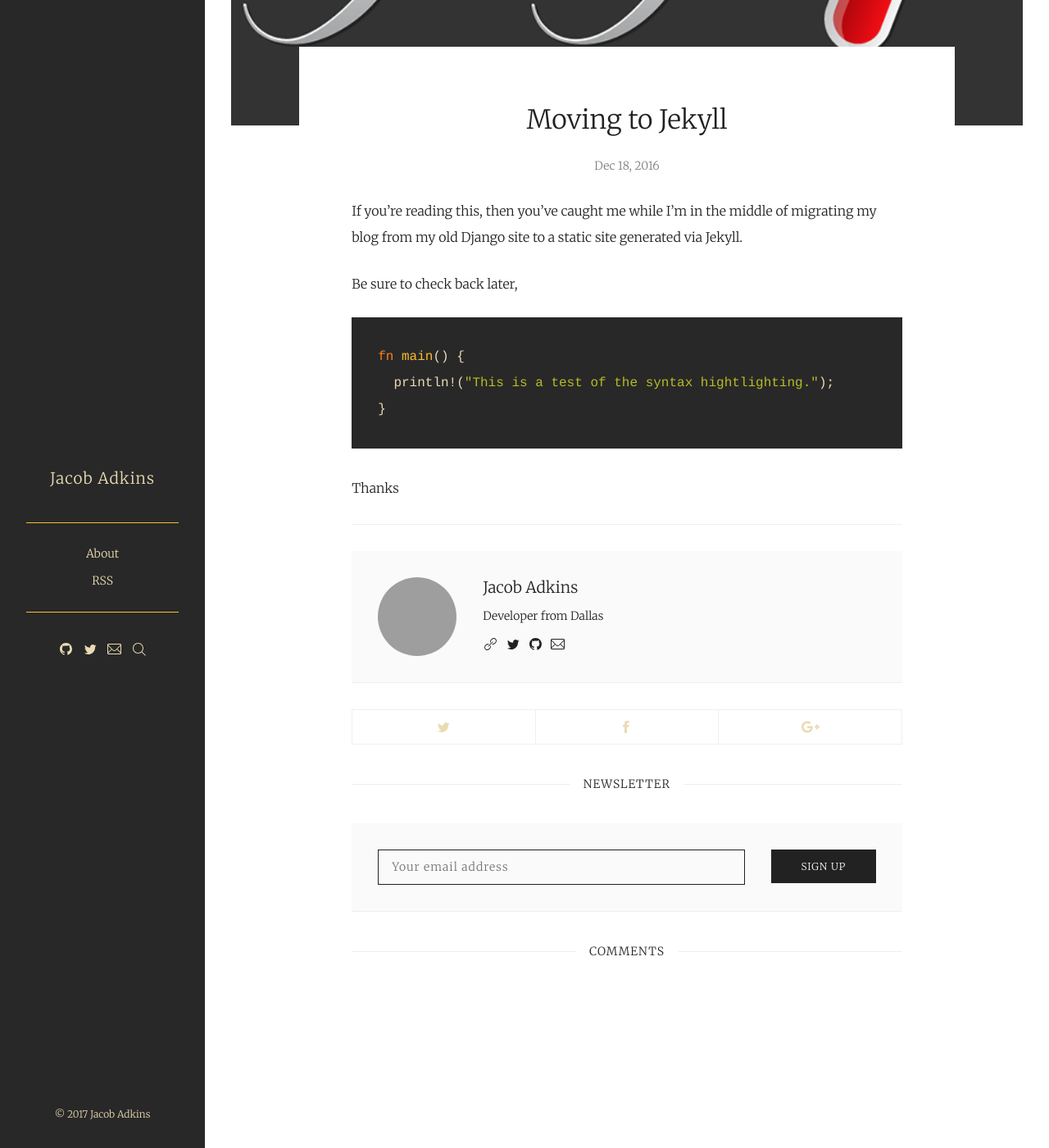
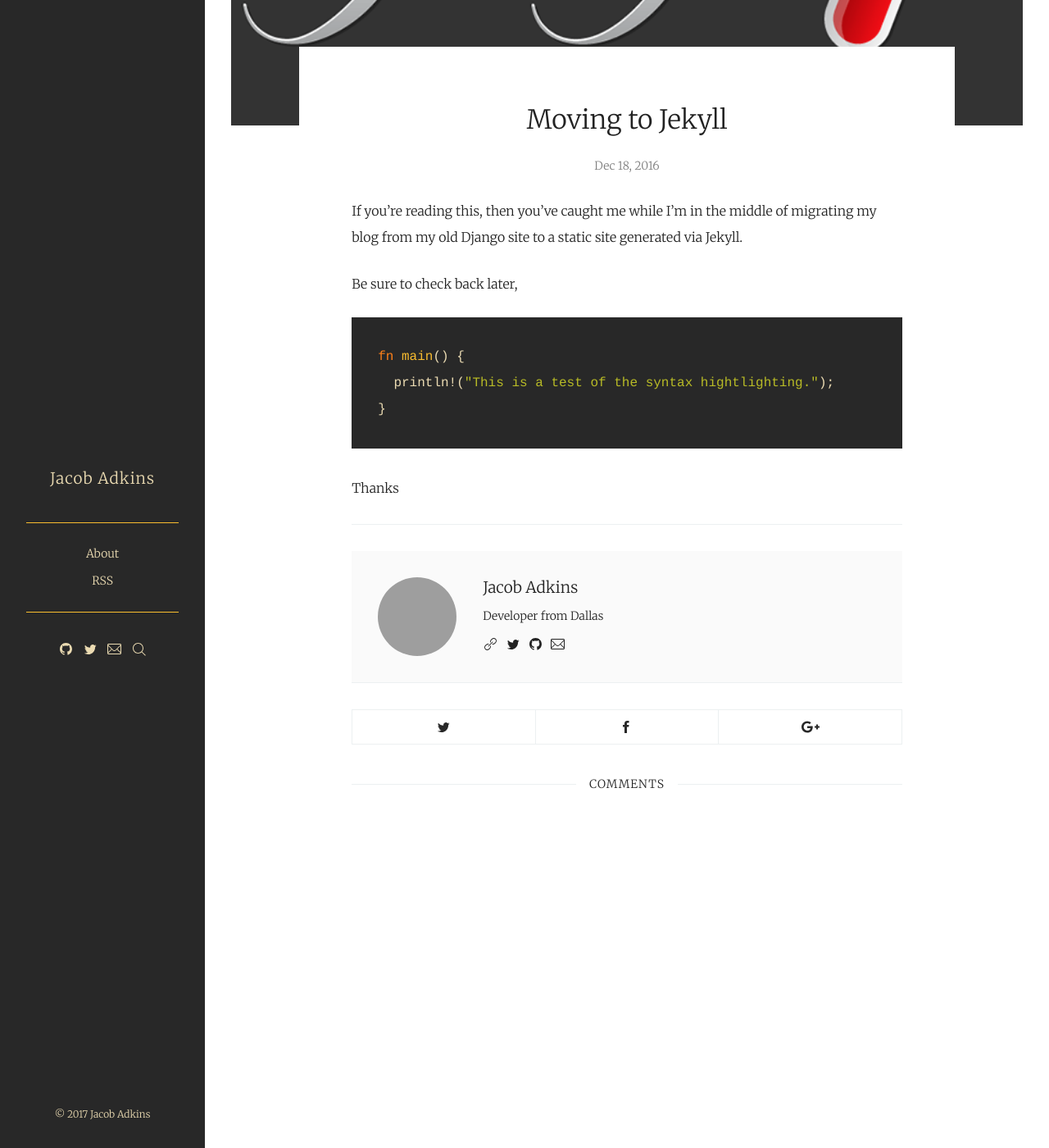
Before and after one commit to jpadkins/old_jpadkins.github.io, a Jekyll site: the page built from _posts/2016-12-18-moving-to-jekyll.md, in a window 1280 px wide and 1400 px high, scrolled down 422 px. Shown: the whole window at 82% size. Built offline with Jekyll 4.4.1, drawn with Linux system fonts in a browser that asks for light colours; comment, search, counter and statistics services are not loaded; grey boxes are pictures that could not be loaded.

Commit message:
some more small fixes

```diff
--- a/_layouts/post.html
+++ b/_layouts/post.html
@@ -42,7 +42,7 @@ layout: default
 
         {% include share.html %}
 
-        {% include subscribe-form.html %}
+        <!-- {% include subscribe-form.html %} -->
 
         {% include disqus.html %}
       </article>
--- a/css/main.scss
+++ b/css/main.scss
@@ -23,6 +23,14 @@ ul.list-bare li a {
   border-bottom-color: #fabd2f;
 }
 
+div.icon--ei-star {
+  display: none !important;
+}
+
+div.share-list__icon {
+  fill: #282828 !important;
+}
+
 .social-nav .icon, div.icon {
   fill: #ebdbb2;
 }
```
Also changed, not shown: 3 other files.
